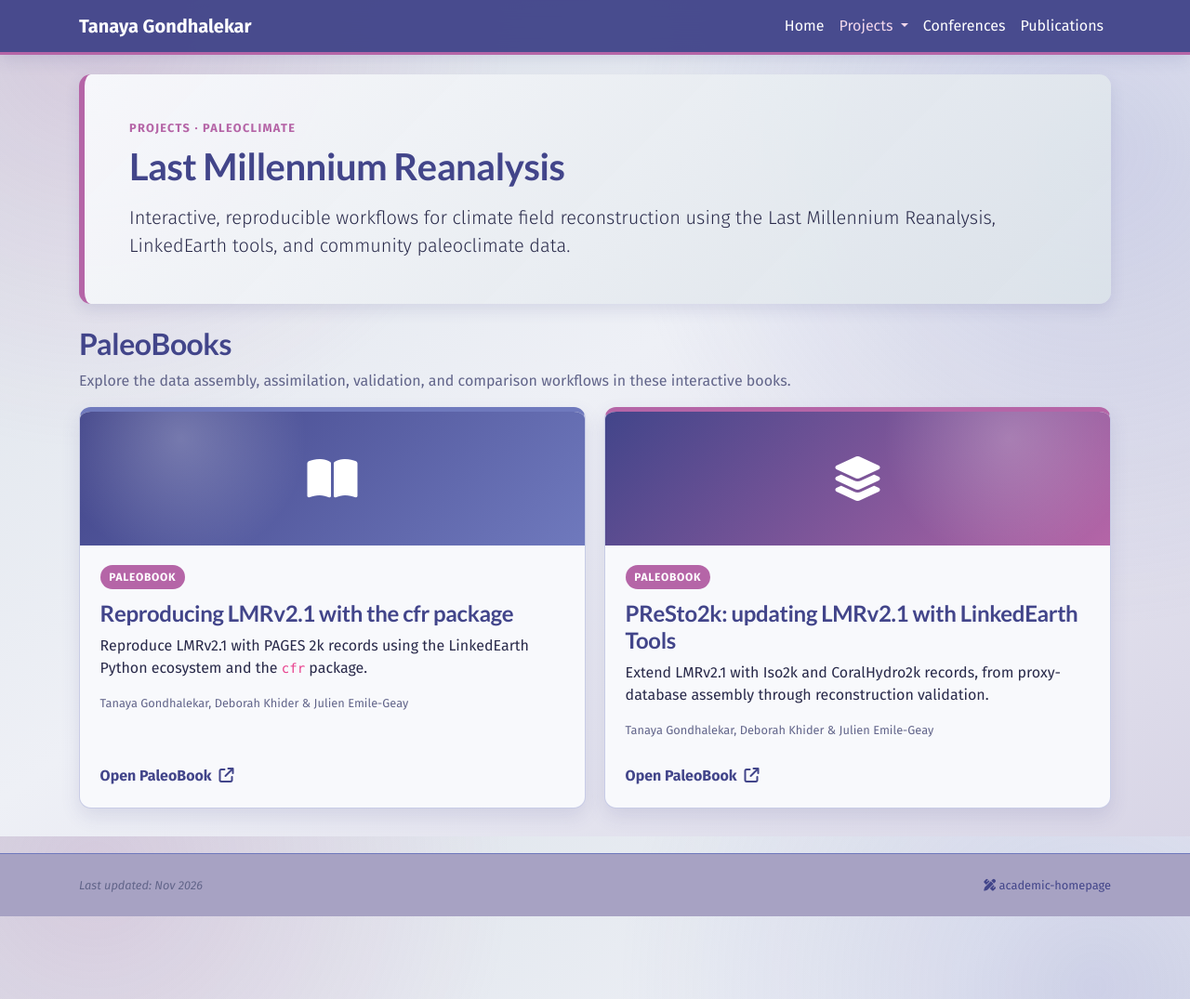
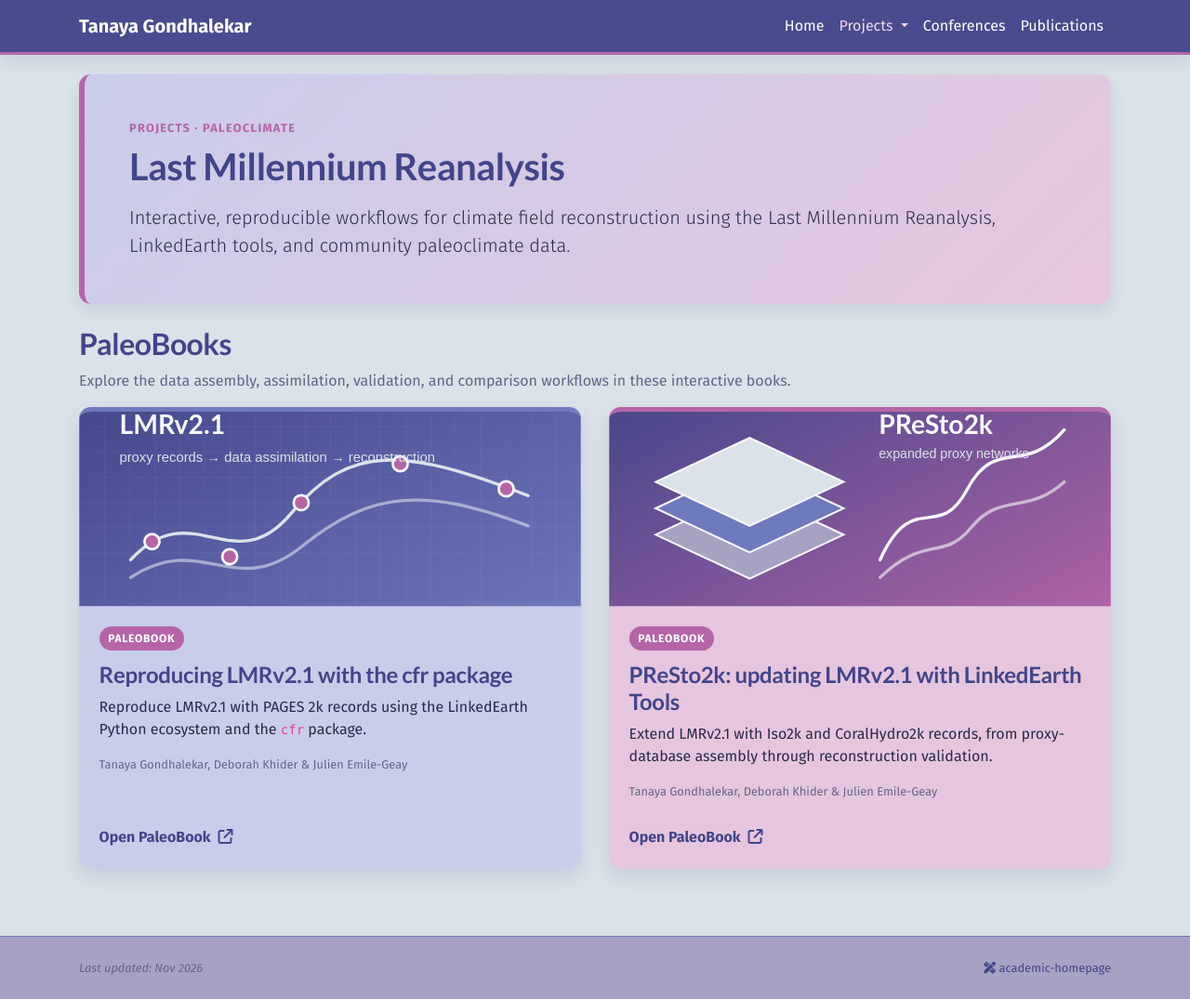
Before and after one commit to tanaya-g/tanaya-g.github.io, a Jekyll site: the page built from last-millennium-reanalysis.html, in a window 1280 px wide and 1075 px high. Shown: the whole window at 93% size. Built offline with Jekyll 4.4.1, drawn with Linux system fonts in a browser that asks for light colours; nearby versions of some CDN libraries; a style sheet for code colours, icons or effects is not loaded.

Commit message:
Refine interior pages and project cards

```diff
--- a/_layouts/blog_post.html
+++ b/_layouts/blog_post.html
@@ -19,7 +19,7 @@
     <link rel="stylesheet" href="{{ '/assets/css/global.css' | relative_url }}">
     <link rel="stylesheet" href="{{ '/assets/css/blog.css' | relative_url }}">
 </head>
-<body class="bg-light d-flex flex-column min-vh-100" {{ page.body_attr }}>
+<body class="bg-light interior-page d-flex flex-column min-vh-100" {{ page.body_attr }}>
     {% include navbar.html active_page="Blog" %}
 
     <main class="flex-grow-1">
--- a/_layouts/default.html
+++ b/_layouts/default.html
@@ -16,7 +16,7 @@
     <link rel="stylesheet" href="https://cdn.jsdelivr.net/npm/katex@0.16.11/dist/katex.min.css" integrity="sha384-nB0miv6/jRmo5UMMR1wu3Gz6NLsoTkbqJghGIsx//Rlm+ZU03BU6SQNC66uf4l5+" crossorigin="anonymous">
     <link rel="stylesheet" href="{{ '/assets/css/global.css' | relative_url }}">
 </head>
-<body class="bg-light" {{ page.body_attr }}>
+<body class="bg-light{% unless page.navbar_title == 'Home' %} interior-page{% endunless %}" {{ page.body_attr }}>
     {% include navbar.html %}
     <div class="{% if page.container_class %}{{ page.container_class }}{% else %}container-lg{% endif %}">
         {{content}}
--- a/assets/css/global.css
+++ b/assets/css/global.css
@@ -19,6 +19,11 @@ body.bg-light {
         radial-gradient(circle at 8% 4%, rgba(181, 101, 167, 0.20), transparent 28rem),
         radial-gradient(circle at 92% 18%, rgba(111, 121, 189, 0.24), transparent 32rem),
         linear-gradient(145deg, var(--mist) 0%, #EEF0F6 48%, #D8D5E6 100%) fixed !important;
+}
+
+body.interior-page,
+body.interior-page.bg-light {
+    background: var(--mist) !important;
 }
 
 h1, h2, h3, h4, h5, h6,
@@ -156,7 +161,7 @@ a:focus {
 }
 
 .rotating-card-green {
-    background-color: var(--mist) !important;
+    background-color: #C8D2E8 !important;
 }
 
 .rotating-card-pink {
@@ -168,11 +173,11 @@ a:focus {
 }
 
 .rotating-card-aquamarine {
-    background-color: #D8D5E6 !important;
+    background-color: #D7B9D6 !important;
 }
 
 .rotating-card-blue {
-    background-color: var(--lavender) !important;
+    background-color: #AAAED6 !important;
 }
 
 .publication-timeline {
@@ -316,12 +321,13 @@ footer.bg-white {
 
 .blog-article {
     border: 1px solid var(--lavender);
+    background-color: #E6E3F0 !important;
 }
 
 .project-hero {
     padding: clamp(1.5rem, 4vw, 3rem);
     border-left: 6px solid var(--orchid);
-    background: linear-gradient(135deg, rgba(248, 249, 252, 0.96), rgba(219, 226, 233, 0.94));
+    background: linear-gradient(135deg, #C9CDEA, #E6C6DE);
 }
 
 .project-eyebrow {
@@ -331,59 +337,34 @@ footer.bg-white {
     text-transform: uppercase;
 }
 
-.paleobook-grid {
-    display: grid;
-    grid-template-columns: repeat(2, minmax(0, 1fr));
-    gap: 1.25rem;
-}
-
 .paleobook-card {
-    display: flex;
-    min-height: 100%;
-    flex-direction: column;
-    overflow: hidden;
-    color: var(--ink);
-    text-decoration: none;
-    border: 1px solid rgba(111, 121, 189, 0.35);
-    border-top: 5px solid var(--periwinkle);
-    border-radius: 0.8rem;
-    background-color: var(--paper);
+    position: relative;
+    border: 0 !important;
+    border-top: 5px solid var(--periwinkle) !important;
     box-shadow: 0 0.5rem 1.25rem rgba(66, 69, 138, 0.13);
     transition: transform 180ms ease, box-shadow 180ms ease, border-color 180ms ease;
 }
 
-.paleobook-card:nth-child(2) {
-    border-top-color: var(--orchid);
+.paleobook-card-one {
+    background-color: #C9CDEA !important;
+}
+
+.paleobook-card-two {
+    border-top-color: var(--orchid) !important;
+    background-color: #E6C6DE !important;
 }
 
 .paleobook-card:hover,
 .paleobook-card:focus {
-    color: var(--ink);
-    text-decoration: none;
     transform: translateY(-4px);
-    border-color: var(--orchid);
     box-shadow: 0 0.9rem 1.8rem rgba(66, 69, 138, 0.22);
 }
 
-.paleobook-card-banner {
-    display: flex;
-    min-height: 9rem;
-    align-items: center;
-    justify-content: center;
-    color: #fff;
-    background:
-        radial-gradient(circle at 20% 20%, rgba(255, 255, 255, 0.24), transparent 30%),
-        linear-gradient(135deg, var(--indigo), var(--periwinkle));
-}
-
-.paleobook-card:nth-child(2) .paleobook-card-banner {
-    background:
-        radial-gradient(circle at 80% 20%, rgba(255, 255, 255, 0.22), transparent 30%),
-        linear-gradient(135deg, var(--indigo), var(--orchid));
-}
-
-.paleobook-card-banner .fas {
-    font-size: 3rem;
+.paleobook-thumbnail {
+    width: 100%;
+    height: 210px;
+    object-fit: cover;
+    border-bottom: 1px solid rgba(66, 69, 138, 0.18);
 }
 
 .paleobook-card-body {
@@ -411,12 +392,13 @@ footer.bg-white {
     padding-top: 0.75rem;
     color: var(--indigo);
     font-weight: 700;
+    text-decoration: none;
 }
 
-@media (max-width: 767.98px) {
-    .paleobook-grid {
-        grid-template-columns: 1fr;
-    }
+.paleobook-open:hover,
+.paleobook-open:focus {
+    color: var(--orchid);
+    text-decoration: none;
 }
 
 .conference-details {
--- a/conferences.html
+++ b/conferences.html
@@ -7,6 +7,7 @@ body_attr: >-
 ---
 
 {% assign conferences_by_year = site.conferences | sort: "date" | reverse | group_by_exp: "item", "item.date | date: '%Y'" %}
+{% assign conference_color_index = 0 %}
 
 <div class="row">
     <div class="col-12 col-lg-10">
@@ -15,7 +16,7 @@ body_attr: >-
         <h2 class="pt-4" id="year-{{ year.name }}">{{ year.name }}</h2>
         <div class="conference-timeline">
             {% for item in year.items %}
-            {% assign color_mod = forloop.index0 | modulo: 5 %}
+            {% assign color_mod = conference_color_index | modulo: 5 %}
             {% case color_mod %}
                 {% when 0 %}
                     {% assign card_color_class = "rotating-card-green" %}
@@ -77,6 +78,7 @@ body_attr: >-
                     </div>
                 </div>
             </div>
+            {% assign conference_color_index = conference_color_index | plus: 1 %}
             {% endfor %}
         </div>
         {% endfor %}
--- a/last-millennium-reanalysis.html
+++ b/last-millennium-reanalysis.html
@@ -23,12 +23,11 @@ permalink: /projects/last-millennium-reanalysis/
         </p>
     </div>
 
-    <div class="paleobook-grid">
-        <a class="paleobook-card" href="https://linked.earth/reproduce_lmr_pb/README.html" target="_blank" rel="noopener noreferrer">
-            <div class="paleobook-card-banner" aria-hidden="true">
-                <i class="fas fa-book-open"></i>
-            </div>
-            <div class="paleobook-card-body">
+    <div class="row">
+        <div class="col-md-6 mb-4">
+            <article class="card paleobook-card paleobook-card-one h-100 overflow-hidden">
+                <img class="card-img-top paleobook-thumbnail" src="{{ '/assets/images/projects/reproduce-lmr.svg' | relative_url }}" alt="Abstract visualization of proxy records flowing into a climate reconstruction">
+                <div class="card-body paleobook-card-body">
                 <span class="paleobook-label">PaleoBook</span>
                 <h3 class="h4">Reproducing LMRv2.1 with the cfr package</h3>
                 <p>
@@ -36,15 +35,17 @@ permalink: /projects/last-millennium-reanalysis/
                     <code>cfr</code> package.
                 </p>
                 <div class="small text-muted mb-3">Tanaya Gondhalekar, Deborah Khider &amp; Julien Emile-Geay</div>
-                <div class="paleobook-open">Open PaleoBook <i class="fas fa-arrow-up-right-from-square ml-1"></i></div>
-            </div>
-        </a>
+                <a class="paleobook-open stretched-link" href="https://linked.earth/reproduce_lmr_pb/README.html" target="_blank" rel="noopener noreferrer" aria-label="Open Reproducing LMRv2.1 with the cfr package">
+                    Open PaleoBook <i class="fas fa-arrow-up-right-from-square ml-1"></i>
+                </a>
+                </div>
+            </article>
+        </div>
 
-        <a class="paleobook-card" href="https://linked.earth/presto2k_cfr_pb/README.html" target="_blank" rel="noopener noreferrer">
-            <div class="paleobook-card-banner" aria-hidden="true">
-                <i class="fas fa-layer-group"></i>
-            </div>
-            <div class="paleobook-card-body">
+        <div class="col-md-6 mb-4">
+            <article class="card paleobook-card paleobook-card-two h-100 overflow-hidden">
+                <img class="card-img-top paleobook-thumbnail" src="{{ '/assets/images/projects/presto2k.svg' | relative_url }}" alt="Abstract visualization of layered proxy databases and climate fields">
+                <div class="card-body paleobook-card-body">
                 <span class="paleobook-label">PaleoBook</span>
                 <h3 class="h4">PReSto2k: updating LMRv2.1 with LinkedEarth Tools</h3>
                 <p>
@@ -52,8 +53,11 @@ permalink: /projects/last-millennium-reanalysis/
                     reconstruction validation.
                 </p>
                 <div class="small text-muted mb-3">Tanaya Gondhalekar, Deborah Khider &amp; Julien Emile-Geay</div>
-                <div class="paleobook-open">Open PaleoBook <i class="fas fa-arrow-up-right-from-square ml-1"></i></div>
-            </div>
-        </a>
+                <a class="paleobook-open stretched-link" href="https://linked.earth/presto2k_cfr_pb/README.html" target="_blank" rel="noopener noreferrer" aria-label="Open PReSto2k: updating LMRv2.1 with LinkedEarth Tools">
+                    Open PaleoBook <i class="fas fa-arrow-up-right-from-square ml-1"></i>
+                </a>
+                </div>
+            </article>
+        </div>
     </div>
 </section>
```
Also changed, not shown: assets/images/projects/presto2k.svg (added), assets/images/projects/reproduce-lmr.svg (added).
